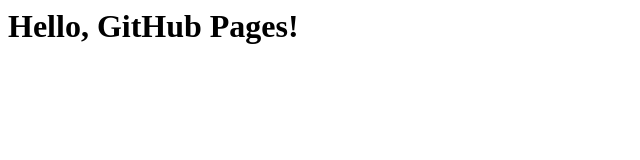
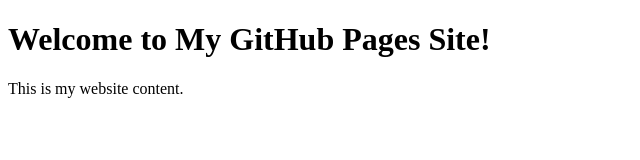
Before and after one commit to ibrahim-mohd/Add-NME-ACE-residues-to-protein-terminal-residues, a plain HTML site: page index.html in a window 1280 px wide. Shown: the whole page, without its empty margins (0-640 px from the left). Drawn offline with Linux system fonts and the light colour scheme.

Commit message:
Update index.html

```diff
--- a/index.html
+++ b/index.html
@@ -1 +1,12 @@
-<h1>Hello, GitHub Pages!</h1>
+<!DOCTYPE html>
+<html lang="en">
+<head>
+    <meta charset="UTF-8">
+    <meta name="viewport" content="width=device-width, initial-scale=1.0">
+    <title>Your Page Title</title>
+</head>
+<body>
+    <h1>Welcome to My GitHub Pages Site!</h1>
+    <p>This is my website content.</p>
+</body>
+</html>
```
